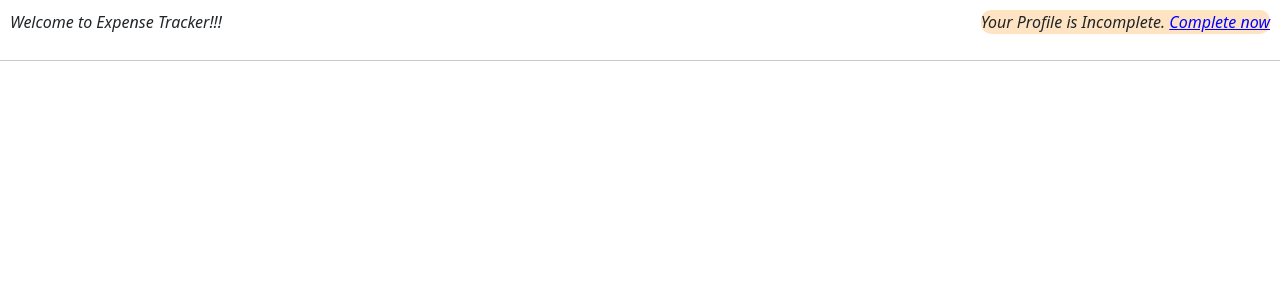
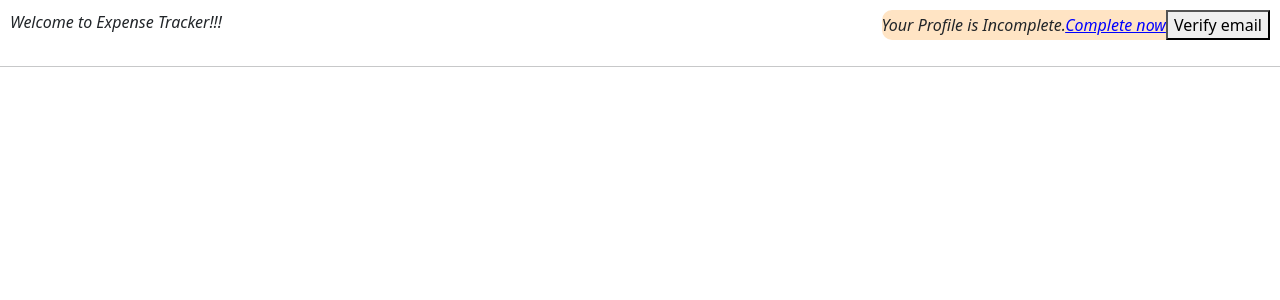
Before and after one commit to Aviproo/expense-traker, a React (Create React App) app: page /welcome in a window 1280 px wide. Shown: the top 300 px of the page. Built offline with nearby package versions, Linux system fonts and the light colour scheme.

Commit message:
Verify User Email

```diff
--- a/src/Components/Pages/Welcome.js
+++ b/src/Components/Pages/Welcome.js
@@ -1,14 +1,41 @@
-import { useNavigate } from "react-router-dom";
+import { json, useNavigate } from "react-router-dom";
 import classes from "./Welcome.module.css";
 const Welcome = () => {
   const navigate = useNavigate();
+
+  const verify = () => {
+    const url =
+      "https://identitytoolkit.googleapis.com/v1/accounts:sendOobCode?key=AIzaSyCvzryAZ4dVWRP2PJ-eM4EE78m3NrDF5F0";
+    fetch(url, {
+      method: "POST",
+      body: JSON.stringify({
+        requestType: "VERIFY_EMAIL",
+        idToken: localStorage.getItem("token"),
+      }),
+      headers: {
+        "Content-Type": "application/json",
+      },
+    }).then((res) => {
+      if (res.ok) {
+        return res.json().then((data) => {
+          alert("We have sent a varification link on your email");
+        });
+      } else {
+        return res.json().then((data) => {
+          alert(data.error.message);
+        });
+      }
+    });
+  };
   return (
     <div>
       <div className={classes.header}>
         <div>Welcome to Expense Tracker!!!</div>
+
         <div className={classes.incopleteProfile}>
-          Your Profile is Incomplete.{" "}
+          Your Profile is Incomplete.
           <span onClick={() => navigate("profile")}>Complete now</span>
+          <button onClick={verify}>Verify email</button>
         </div>
       </div>
       <hr />
```
